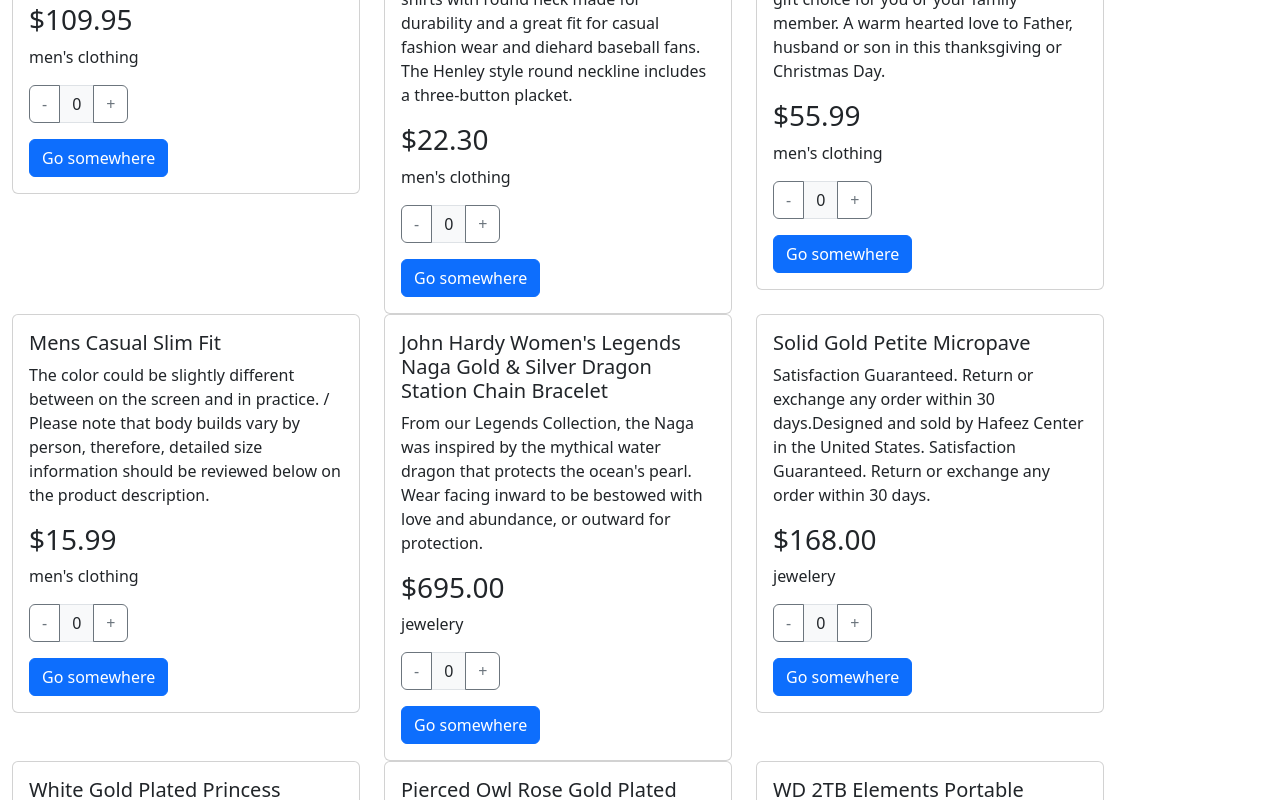
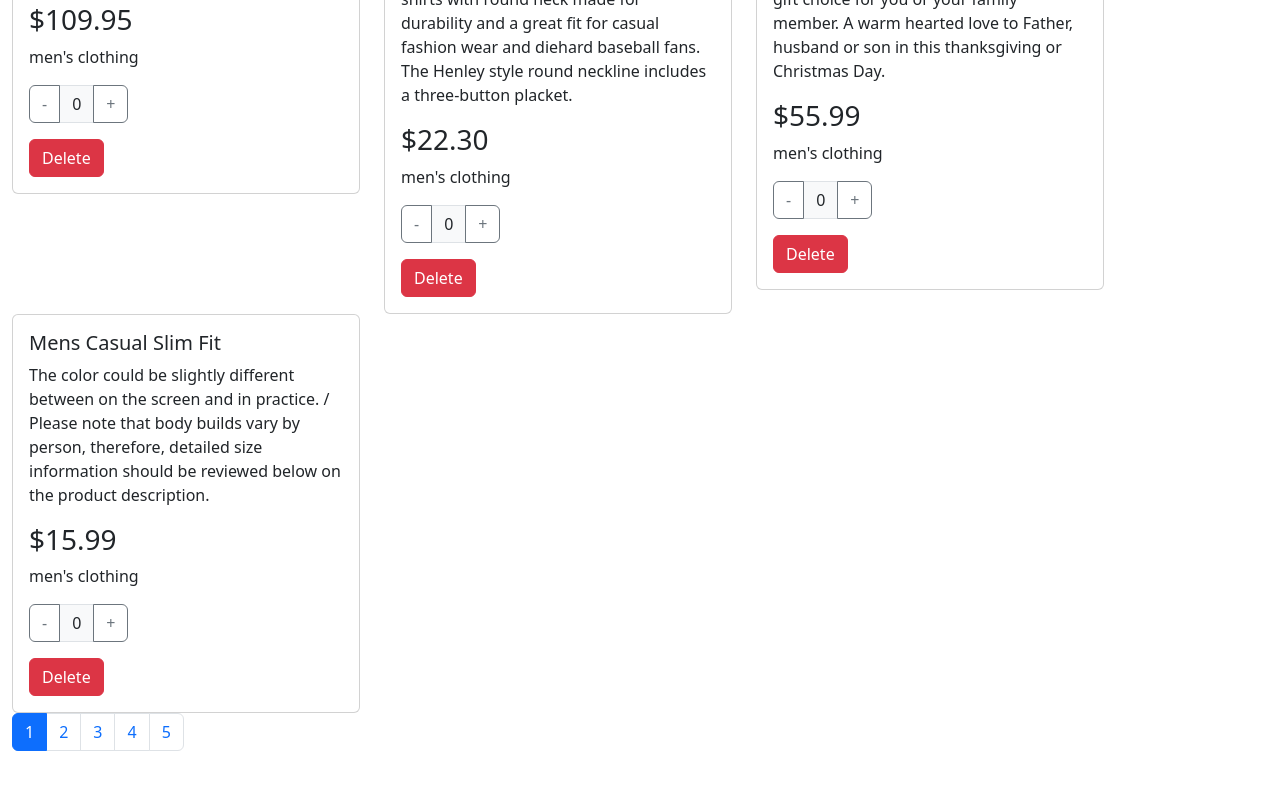
Before and after one commit to gc-techies/learn-react-sept-2026, a React (Vite) app: page / in a window 1280 px wide. Shown: the part 220-1020 px from the top of the page. After the commit the page ends 987 px from the top, so only its background shows below. Built offline with nearby package versions, Linux system fonts and the light colour scheme.

Commit message:
pagination component added

```diff
--- a/src/components/Card.jsx
+++ b/src/components/Card.jsx
@@ -1,7 +1,11 @@
 import React, { Component } from 'react'
 
 export default class Card extends Component {
+    componentWillUnmount() {
+        console.log('unmounting', this.props.item.title);
+    }
     render() {
+        console.log('Card - render', this.props.item.title);
         return (
             <div className='col-sm-12 col-md-4'>
                 <div className="card">
@@ -25,7 +29,7 @@ export default class Card extends Component {
                             </span>
                             <button className="btn btn-outline-secondary" onClick={() => this.props.increment(this.props.item)}>+</button>
                         </div>
-                        <a href="#" className="btn btn-primary">Go somewhere</a>
+                        <a href="#" className="btn btn-danger" onClick={() => this.props.delete(this.props.item)}>Delete</a>
                     </div>
                 </div>
             </div>
--- a/src/components/Cards.jsx
+++ b/src/components/Cards.jsx
@@ -1,10 +1,12 @@
 import React, { Component } from 'react';
 import Card from './Card';
 import data from '../data';
+import Pagination from './Pagination';
 
 export default class Cards extends Component {
-    state = {
-        data: data(),
+    componentDidUpdate(prevProps, prevState) {
+        console.log('previous prop', prevProps);
+        console.log('previous state', prevState);
     }
 
     handleReset = () => {
@@ -13,6 +15,10 @@ export default class Cards extends Component {
             return item;
          });
         this.setState({ data: resetData });
+    }
+
+    handlePageClicked = (page) => {
+        this.setState({ currentPage: page });
     }
 
     handleIncrement = (item) => {
@@ -26,6 +32,12 @@ export default class Cards extends Component {
         // this.setState(() => newState);
     }
 
+    handleDelete = (item) => {
+        const clone = [...this.state.data]; // => clone the data prop in the state object
+        const filtered = clone.filter((i) => i.id !== item.id);
+        this.setState({ data: filtered });
+    }
+
     handleDecrement = (item) => {
         const clone = [...this.state.data]; // => clone the data prop in the state object
         const index = clone.indexOf(item);
@@ -37,19 +49,44 @@ export default class Cards extends Component {
         // this.setState(() => newState);
     }
 
+    componentDidMount() {
+        console.log('Cards - component did mount');
+    }
+
     render() {
+        console.log('Cards - render');
+        const { currentPage, pageSize } = this.state;
+        const startIndex = (currentPage - 1) * pageSize;
+        const currentData = this.state.data.slice(startIndex, startIndex + pageSize);
         return (
             <div className='container row'>
                 <button className='btn btn-danger' onClick={this.handleReset}>Reset</button>
-                {this.state.data.map((item) => (
+                {currentData.map((item) => (
                     <Card
                         key={item.id}
                         item={item}
                         increment={this.handleIncrement}
                         decrement={this.handleDecrement}
+                        delete={this.handleDelete}
                     />
                 ))}
+                <Pagination
+                    pageSize={pageSize}
+                    itemsCount={this.state.data.length}
+                    onPageClicked={this.handlePageClicked}
+                    currentPage = {currentPage}
+                />
             </div>
         )
     }
+
+    constructor(props) {
+        super(props);
+        console.log('Cards - constructor');
+        this.state = {
+            data: data(),
+            pageSize: 4,
+            currentPage: 1,
+        }
+    }
 }
--- /dev/null
+++ b/src/components/Pagination.jsx
@@ -0,0 +1,32 @@
+import React from 'react'
+
+const Pagination = (props) => {
+    const { pageSize, itemsCount, currentPage, onPageClicked } = props;
+    console.log('page size', pageSize, 'total number of items', itemsCount);
+
+    const pagesCount = Math.ceil(itemsCount / pageSize);
+    console.log('pages count', pagesCount);
+    if(pagesCount === 1){
+        return null;
+    }
+    const pages = [];
+    for (let i = 1; i <= pagesCount; i++) {
+        pages.push(i);
+    }
+
+    return (
+        <nav aria-label="Page navigation example">
+            <ul className="pagination">
+                {pages.map(page => (
+                    <li className={page === currentPage ? "page-item active" : "page-item"} key={page}>
+                        <a className="page-link" onClick={() => onPageClicked(page)}>
+                            {page}
+                        </a>
+                    </li>
+                ))}
+            </ul>
+        </nav>
+    )
+}
+
+export default Pagination;
```
